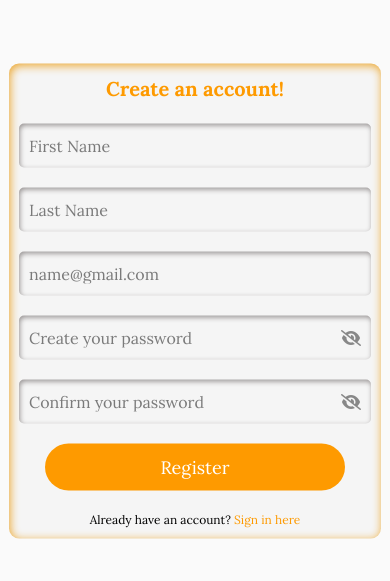
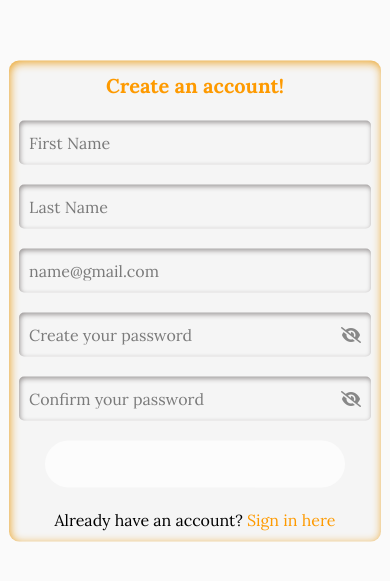
Before and after one commit to WILLIAMS-creator672/e-commerce, a website: page authen.html in a window 390 px wide. Shown: the part 121-702 px from the top of the page. Drawn offline with Linux system fonts and the light colour scheme.

Commit message:
made changes

```diff
--- a/authen.html
+++ b/authen.html
@@ -77,7 +77,7 @@
                 </div>
 
                 <div class="w-fit m-auto">
-                    <p class="text-[12px] md:text-[18px]">Already have an account? <a href=""
+                    <p class="text-[14px] md:text-[18px]">Already have an account? <a href=""
                             class="text-amber-500 hover:underline">Sign in here</a></p>
                 </div>
             </form>
--- a/authen.js
+++ b/authen.js
@@ -70,9 +70,9 @@ signupForm.addEventListener('input', function () {
 
 
     if (valid){
-        // registerButton.classList.replace('disabled', 'active')
+        registerButton.classList.replace('disabled', 'active')
     } else{
-        // registerButton.classList.add('disabled')
+        registerButton.classList.add('disabled')
 
     }
 });
--- a/styles.css
+++ b/styles.css
@@ -66,13 +66,13 @@
     cursor: pointer;
 }
 
-/* .disabled {
+.disabled {
     background-color: white;
     cursor: not-allowed;
     opacity: 0.7;
     border: none;
     pointer-events: none;
-} */
+}
 
 .hide{
     display: none;
```
